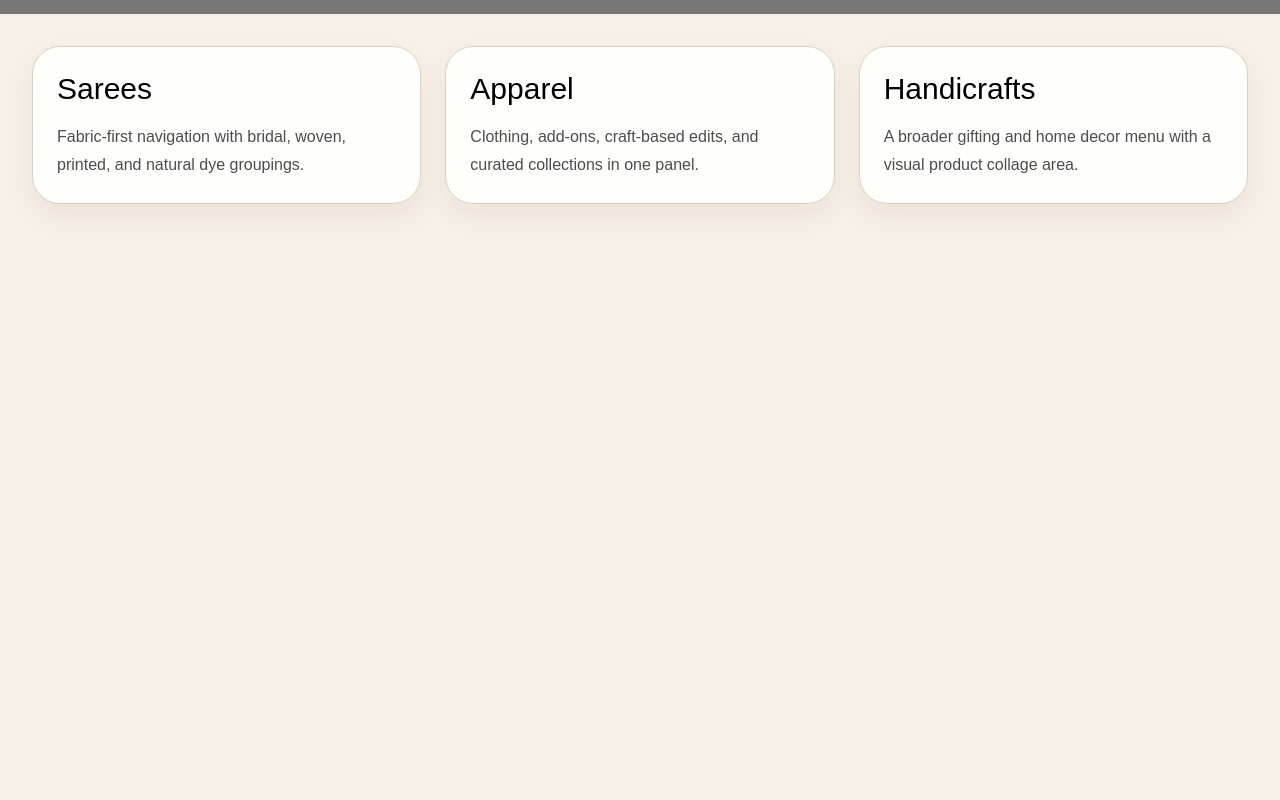
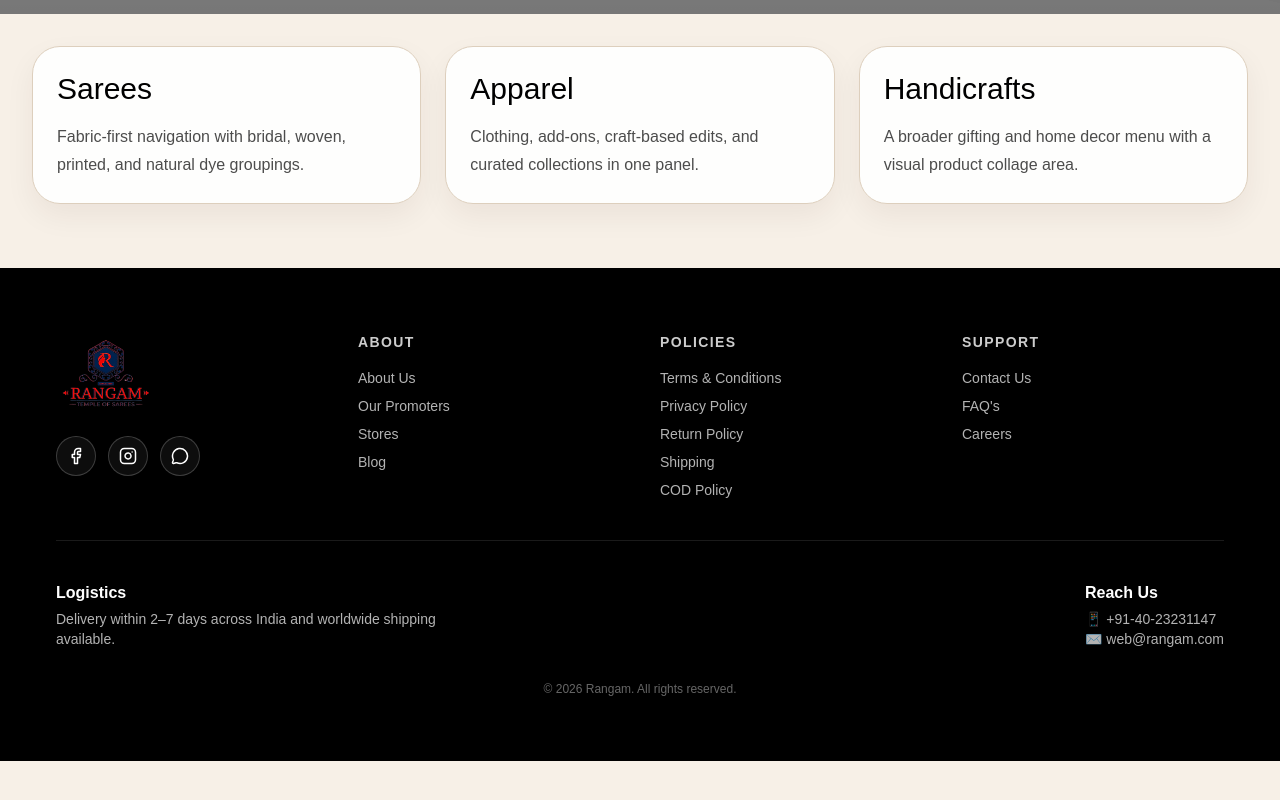
Before and after one commit to shraddhaWorks/saree-ecommarce, a Next.js app: page / in a window 1280 px wide. Shown: the part 840-1640 px from the top of the page. Built offline with nearby package versions, Linux system fonts and the light colour scheme; grey boxes are pictures that could not be loaded.

Commit message:
ecommerce-footer

```diff
--- /dev/null
+++ b/components/footer/Footer.tsx
@@ -0,0 +1,131 @@
+"use client";
+
+import Link from "next/link";
+import React from "react";
+import { Facebook, Instagram, MessageCircle } from "lucide-react";
+import { RangamLogo } from "../navbar/storefront-navbar";
+
+const SocialIcon = ({
+  href,
+  label,
+  children,
+}: {
+  href?: string;
+  label: string;
+  children: React.ReactNode;
+}) => (
+  <Link
+    href={href || "/"}
+    aria-label={label}
+    className="flex h-10 w-10 items-center justify-center rounded-full border border-white/20 bg-white/5 text-white transition hover:bg-white/10 hover:text-[#9d2936]"
+  >
+    {children}
+  </Link>
+);
+
+const Footer = () => {
+  return (
+    <footer className="bg-black text-white">
+      <div className="mx-auto max-w-[1200px] px-4 py-12 sm:py-16">
+
+        {/* Top Section */}
+        <div className="grid gap-10 sm:grid-cols-2 lg:grid-cols-4">
+
+          {/* Brand */}
+          <div className="space-y-5">
+            <div className="flex items-center">
+              <RangamLogo />
+            </div>
+
+            {/* Social Icons */}
+            <div className="flex items-center gap-3">
+              <SocialIcon label="Facebook">
+                <Facebook size={18} />
+              </SocialIcon>
+
+              <SocialIcon label="Instagram">
+                <Instagram size={18} />
+              </SocialIcon>
+
+              <SocialIcon label="WhatsApp">
+                <MessageCircle size={18} />
+              </SocialIcon>
+            </div>
+          </div>
+
+          {/* Links */}
+          {[
+            {
+              title: "About",
+              links: ["About Us", "Our Promoters", "Stores", "Blog"],
+            },
+            {
+              title: "Policies",
+              links: [
+                "Terms & Conditions",
+                "Privacy Policy",
+                "Return Policy",
+                "Shipping",
+                "COD Policy",
+              ],
+            },
+            {
+              title: "Support",
+              links: ["Contact Us", "FAQ's", "Careers"],
+            },
+          ].map((section) => (
+            <div key={section.title}>
+              <h3 className="mb-4 text-sm font-semibold uppercase tracking-widest text-white/80">
+                {section.title}
+              </h3>
+
+              <ul className="space-y-2 text-sm text-white/70">
+                {section.links.map((link) => (
+                  <li key={link}>
+                    <Link
+                      href="/"
+                      className="transition hover:text-white"
+                    >
+                      {link}
+                    </Link>
+                  </li>
+                ))}
+              </ul>
+            </div>
+          ))}
+        </div>
+
+        {/* Bottom Section */}
+        <div className="mt-10 border-t border-white/10 pt-8 sm:pt-10 text-sm text-white/70">
+
+          <div className="flex flex-col gap-6 md:flex-row md:justify-between">
+
+            <div>
+              <h4 className="text-base font-semibold text-white">
+                Logistics
+              </h4>
+              <p className="mt-1 max-w-sm">
+                Delivery within 2–7 days across India and worldwide shipping available.
+              </p>
+            </div>
+
+            <div>
+              <h4 className="text-base font-semibold text-white">
+                Reach Us
+              </h4>
+              <p className="mt-1">📱 +91-40-23231147</p>
+              <p>✉️ web@rangam.com</p>
+            </div>
+
+          </div>
+
+          <p className="mt-8 text-center text-xs text-white/40">
+            © {new Date().getFullYear()} Rangam. All rights reserved.
+          </p>
+        </div>
+      </div>
+    </footer>
+  );
+};
+
+export default Footer;
--- a/components/navbar/storefront-navbar.tsx
+++ b/components/navbar/storefront-navbar.tsx
@@ -618,7 +618,7 @@ function IconButton({
   );
 }
 
-function RangamLogo() {
+export function RangamLogo() {
   return (
     <div className="flex items-center">
       <Image
--- a/features/storefront/frontend-blueprint-page.tsx
+++ b/features/storefront/frontend-blueprint-page.tsx
@@ -1,3 +1,4 @@
+import Footer from "@/components/footer/Footer";
 import { StorefrontNavbar } from "@/components/navbar/storefront-navbar";
 
 type FrontendBlueprintPageProps = {
@@ -38,6 +39,7 @@ export function FrontendBlueprintPage({
           ))}
         </section>
       </div>
+      <Footer/>
     </main>
   );
 }
```
